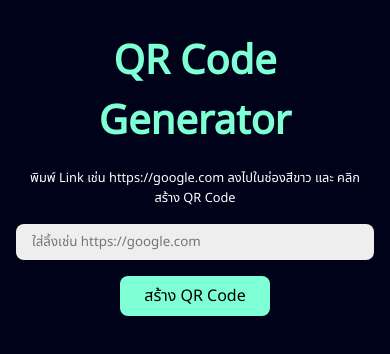
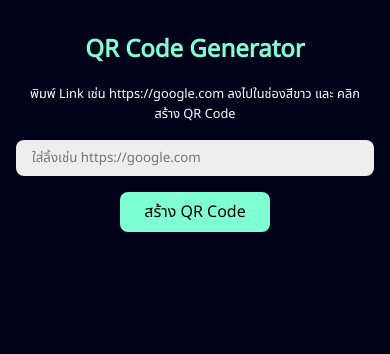
Before and after one commit to oated/qrcode_generator, a React (Vite) app: page / in a window 390 px wide. Shown: the top 354 px of the page. Built offline with nearby package versions, Linux system fonts and the light colour scheme.

Commit message:
asdasdasda1111

```diff
--- a/src/index.css
+++ b/src/index.css
@@ -75,4 +75,7 @@ button{
     width: 100%;
     max-width: 150px;
   }
+  h1{
+    font-size: 1.5rem;
   }
+}
```
Lines whose indentation alone changed are shown as unchanged.
